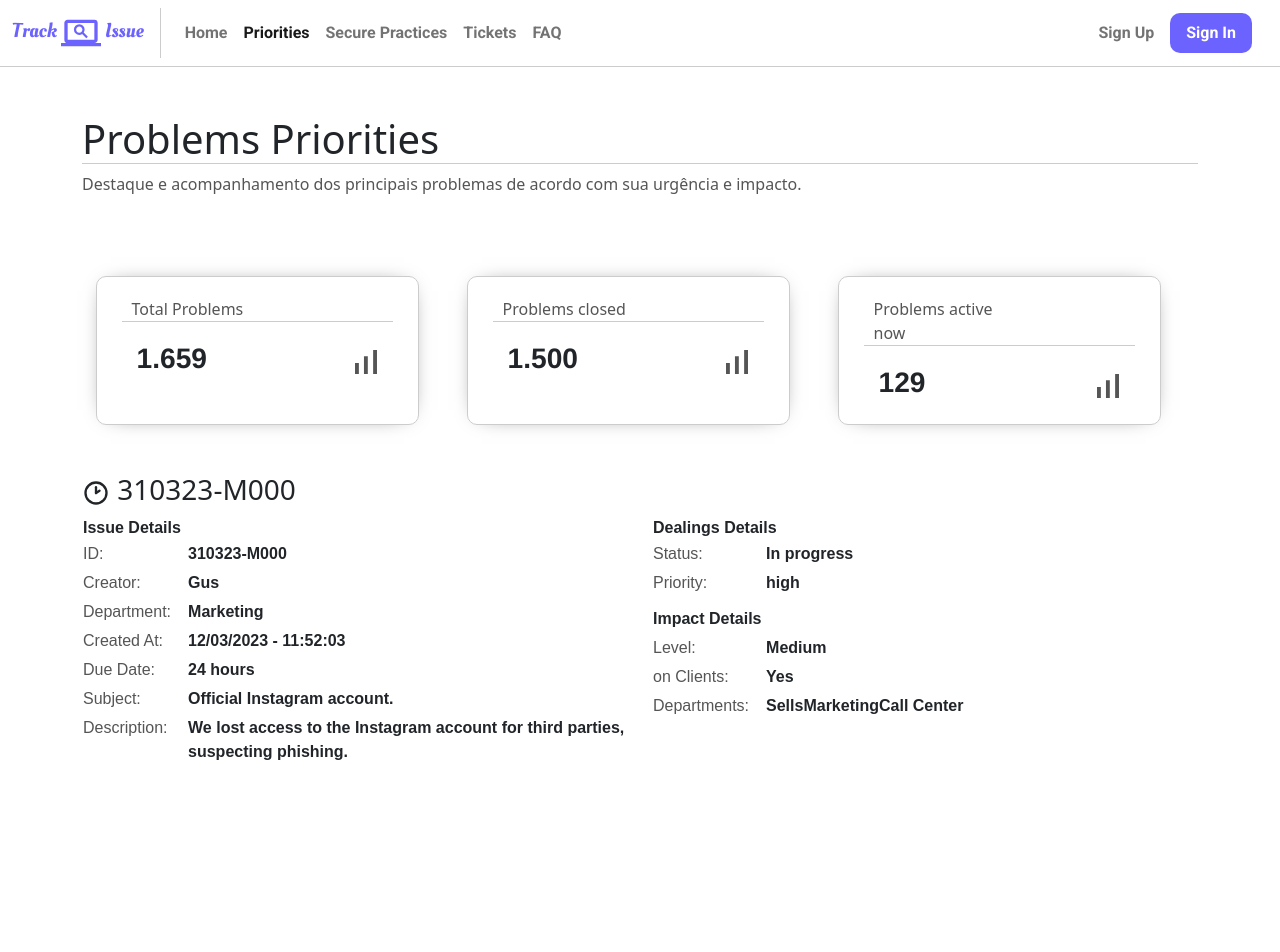
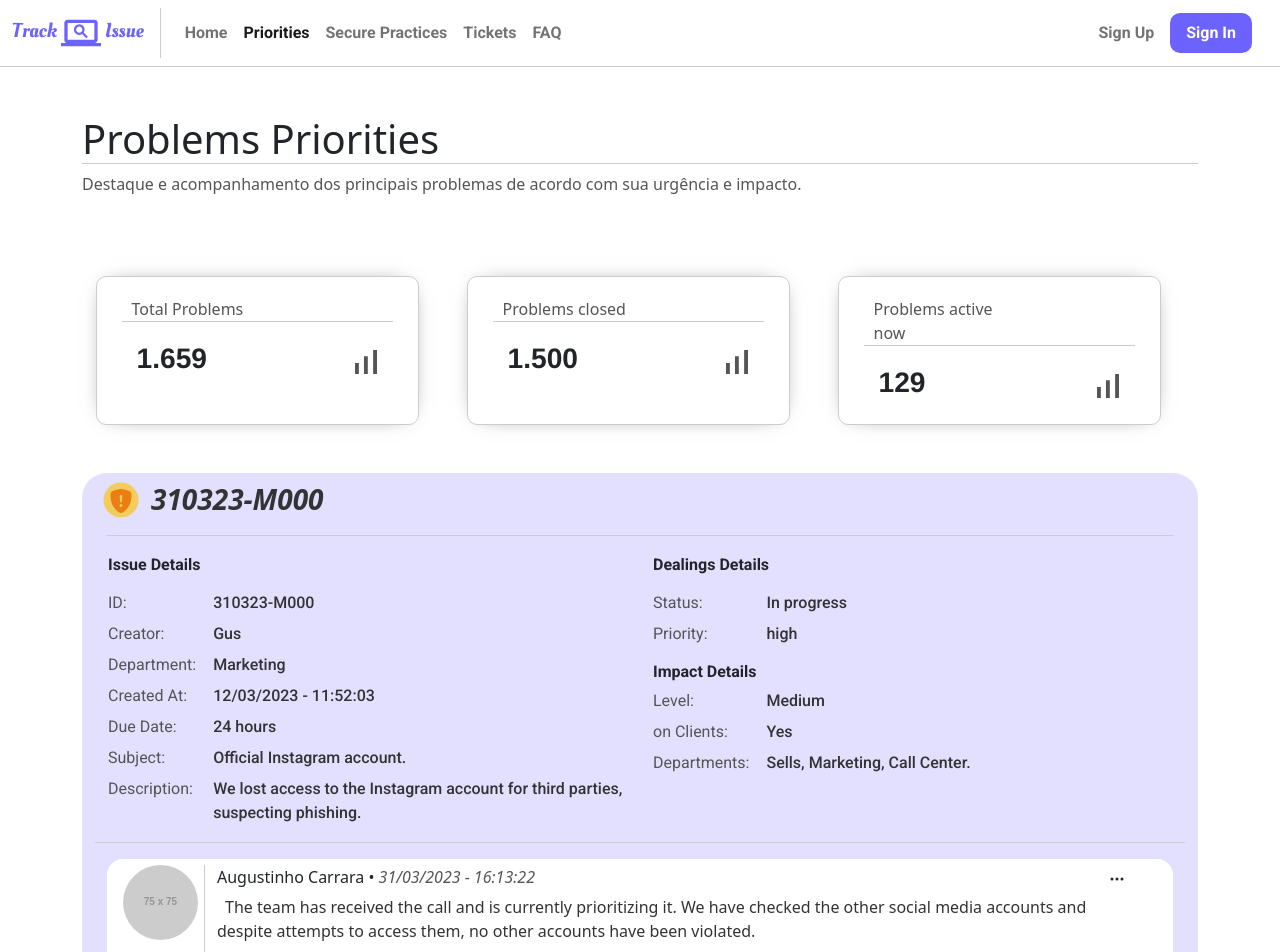
Before and after one commit to LeviPereira9/Issue-Tracker-2.0, a React (Create React App) app: page /priorities in a window 1280 px wide. Shown: the top 952 px of the page. Before the commit the page ends 800 px from the top, so only its background shows below. Built offline with nearby package versions, Linux system fonts and the light colour scheme; no server answers.

Commit message:
Priorities - Comment Section

```diff
--- a/src/pages/Priorities.tsx
+++ b/src/pages/Priorities.tsx
@@ -3,9 +3,12 @@ import { Container } from 'react-bootstrap';
 import PrioritiesCards from '../components/layout/priorities/PrioritiesCards';
 
 //Icons
+// eslint-disable-next-line @typescript-eslint/no-unused-vars
 import { TbClockHour2 } from 'react-icons/tb';
+import { BsShieldFillExclamation, BsShieldFillCheck, BsThreeDots } from 'react-icons/bs';
 
 const Priorities = () => {
+  // eslint-disable-next-line @typescript-eslint/no-unused-vars
   const issueExemple = {
     docId: 'Canvote',
     creatorId: 'b35iITFkUxManITs2evFfdJywFr1',
@@ -51,7 +54,7 @@ const Priorities = () => {
       closedAt: undefined,
       expectedConclusion: '24 hours',
       status: {
-        mode: 2,
+        mode: 1,
         text: 'In progress',
       },
       priority: 'high',
@@ -67,10 +70,16 @@ const Priorities = () => {
         last: '31/03/2023 - 16:24:59',
         comments: [
           {
+            id: 'abada',
+            img: 'https://via.placeholder.com/75',
+            name: 'Augustinho Carrara',
             at: '31/03/2023 - 16:13:22',
             text: 'The team has received the call and is currently prioritizing it. We have checked the other social media accounts and despite attempts to access them, no other accounts have been violated.',
           },
           {
+            id: 'Mangão',
+            img: 'https://via.placeholder.com/75',
+            name: 'Michael Jackson da Silva',
             at: '31/03/2023 - 16:24:59',
             text: 'An announcement has been made on social media alerting that we are not in control of the Instagram account and advising not to continue any conversation at the moment.',
           },
@@ -95,89 +104,139 @@ const Priorities = () => {
             <section key={issue.docId} className="priorities-issue-panel">
               <div className="priorities-issue-panel-header">
                 <h3 className="priorities-issue-panel-header__title">
-                  <TbClockHour2 /> {issue.docId}
+                  {issue.status.mode !== 2 ? (
+                    <span className="priorities-issue-panel-header__title-icon processing">
+                      <BsShieldFillExclamation />
+                    </span>
+                  ) : (
+                    <span className="priorities-issue-panel-header__title-icon checked">
+                      <BsShieldFillCheck />
+                    </span>
+                  )}{' '}
+                  {issue.docId}
                 </h3>
               </div>
               <div className="priorities-issue-panel-infos row">
-                <div className="priorities-issue-panel-infos-left col-lg-6">
+                <div className="priorities-issue-panel-infos-left col-md-6">
                   <table>
                     <thead>
                       <tr>
-                        <th colSpan={2}>
+                        <th className="table-title" colSpan={2}>
                           Issue Details
                         </th>
                       </tr>
                     </thead>
                     <tbody>
                       <tr>
-                        <td className='table-title'>ID:</td>
-                        <td className='table-value'>{issue.docId}</td>
+                        <td className="table-key">ID:</td>
+                        <td className="table-value">{issue.docId}</td>
                       </tr>
                       <tr>
-                        <td className='table-title'>Creator:</td>
-                        <td className='table-value'>{issue.creator.name}</td>
+                        <td className="table-key">Creator:</td>
+                        <td className="table-value">{issue.creator.name}</td>
                       </tr>
                       <tr>
-                        <td className='table-title'>Department:</td>
-                        <td className='table-value'>{issue.creator.department}</td>
+                        <td className="table-key">Department:</td>
+                        <td className="table-value">
+                          {issue.creator.department}
+                        </td>
                       </tr>
                       <tr>
-                        <td className='table-title'>Created At:</td>
-                        <td className='table-value'>{issue.createdAt}</td>
+                        <td className="table-key">Created At:</td>
+                        <td className="table-value">{issue.createdAt}</td>
                       </tr>
                       <tr>
-                        <td className='table-title'>{issue.closedAt ? 'Closed At: ' : 'Due Date: '}</td>
-                        <td className='table-value'>
+                        <td className="table-key">
+                          {issue.closedAt ? 'Closed At: ' : 'Due Date: '}
+                        </td>
+                        <td className="table-value">
                           {issue.closedAt
                             ? issue.closedAt
                             : issue.expectedConclusion}
                         </td>
                       </tr>
                       <tr>
-                        <td className='table-title'>Subject:</td>
-                        <td className='table-value'>{issue.subject}</td>
+                        <td className="table-key">Subject:</td>
+                        <td className="table-value">{issue.subject}</td>
                       </tr>
                       <tr>
-                        <td className='table-title'>Description:</td>
-                        <td className='table-value'>{issue.desc}</td>
+                        <td className="table-key">Description:</td>
+                        <td className="table-value">{issue.desc}</td>
                       </tr>
                     </tbody>
                   </table>
                 </div>
-                <div className="priorities-issue-panel-infos-right col-lg-6">
+                <div className="priorities-issue-panel-infos-right col-md-6">
                   <table>
                     <thead>
                       <tr>
-                        <th colSpan={2}>Dealings Details</th>
+                        <th className="table-title" colSpan={2}>
+                          Dealings Details
+                        </th>
                       </tr>
                     </thead>
                     <tbody>
                       <tr>
-                        <td className='table-title'>Status:</td>
-                        <td className='table-value'>{issue.status.text}</td>
+                        <td className="table-key">Status:</td>
+                        <td className="table-value">{issue.status.text}</td>
                       </tr>
                       <tr>
-                        <td className='table-title'>Priority:</td>
-                        <td className='table-value'>{issue.priority}</td>
+                        <td className="table-key">Priority:</td>
+                        <td className="table-value">{issue.priority}</td>
                       </tr>
                       <tr>
-                        <th className='pt-2 pb-1' colSpan={2}>Impact Details</th>
+                        <th className="pt-2 pb-1" colSpan={2}>
+                          Impact Details
+                        </th>
                       </tr>
                       <tr>
-                        <td className='table-title'>Level:</td>
-                        <td className='table-value'>{issue.impact.level.text}</td>
+                        <td className="table-key">Level:</td>
+                        <td className="table-value">
+                          {issue.impact.level.text}
+                        </td>
                       </tr>
                       <tr>
-                        <td className='table-title'>on Clients:</td>
-                        <td className='table-value'>{issue.impact.onClients ? 'Yes' : 'No'}</td>
+                        <td className="table-key">on Clients:</td>
+                        <td className="table-value">
+                          {issue.impact.onClients ? 'Yes' : 'No'}
+                        </td>
                       </tr>
                       <tr>
-                        <td className='table-title'>Departments:</td>
-                        <td className='table-value'>{issue.impact.deparments}</td>
+                        <td className="table-key">Departments:</td>
+                        <td className="table-value">
+                          {issue.impact.deparments.join(', ') + '.'}
+                        </td>
                       </tr>
                     </tbody>
                   </table>
                 </div>
+              </div>
+              <div className="priorities-issue-panel-comments">
+                {issue.update.comments.map(comment => (
+                  <div key={comment.id} className="comment">
+                    <div className="comment-userProfile">
+                      <img
+                        src={comment.img}
+                        alt="User profile"
+                        className="comment-userProfile-img"
+                      />
+                    </div>
+                    <div className="comment-info">
+                      <div className="comment-info-header">
+                        <div className="comment-info-header-user">
+                          <span className="h6">
+                            {comment.name} •
+                          </span>
+                          <span className="comment-info__at"> {comment.at}</span>
+                        </div>
+                        <div className="comment-info-header-tools">
+                          <BsThreeDots/>
+                        </div>
+                      </div>
+                      <p className="comment-info__text">{comment.text}</p>
+                    </div>
+                  </div>
+                ))}
               </div>
             </section>
           ))}
--- a/src/scss/0_plugins/_fonts.scss
+++ b/src/scss/0_plugins/_fonts.scss
@@ -1,2 +1,3 @@
 @import url('https://fonts.googleapis.com/css2?family=Roboto:ital,wght@0,100;0,300;0,400;0,500;0,700;0,900;1,100;1,300;1,400;1,500;1,700;1,900&display=swap');
 @import url('https://fonts.googleapis.com/css2?family=Oleo+Script&display=swap');
+@import url('https://fonts.googleapis.com/css2?family=Lato:ital,wght@0,100;0,300;0,400;0,700;0,900;1,100;1,300;1,400;1,700;1,900&display=swap');
--- a/src/scss/2_layouts/priorities/_priorities.scss
+++ b/src/scss/2_layouts/priorities/_priorities.scss
@@ -77,10 +77,70 @@
   //Issues
   &-issue {
     &-panel {
+      position: relative;
+      background-color: variables.$priorities-info-bg;
+      padding: 10px 25px;
+      border-radius: 25px;
+
+      &-header {
+        margin-bottom: 16px;
+        padding-bottom: 10px;
+        border-bottom: 1px solid variables.$global-border-color;
+
+        &__title {
+          display: flex;
+          align-items: center;
+          gap: 16px;
+          font-style: italic;
+          color: variables.$global-text-color;
+          font-weight: bold;
+
+          .checked {
+            color: variables.$priorities-info-check-color;
+
+            &::after {
+              background-color: variables.$priorities-info-check-bg;
+            }
+          }
+
+          .processing {
+            color: variables.$priorities-info-processing-color;
+
+            &::after {
+              background-color: variables.$priorities-info-processing-bg;
+            }
+          }
+
+          &-icon {
+            position: relative;
+
+            svg {
+              padding-bottom: 4px;
+              position: relative;
+              z-index: 1;
+            }
+
+            &::after {
+              content: '';
+              width: 35px;
+              height: 35px;
+              position: absolute;
+              top: 50%;
+              left: 50%;
+              transform: translate(-50%, -50%);
+              border-radius: 50%;
+            }
+          }
+        }
+      }
+
       &-infos {
+        margin-bottom: 16px;
+        border-bottom: 1px solid variables.$global-border-color;
+
         table {
           line-height: 1.5em;
-          font-family: Arial, Helvetica, sans-serif;
+          font-family: 'Roboto', sans-serif;
 
           td {
             vertical-align: text-top !important;
@@ -88,19 +148,69 @@
         }
 
         .table-title {
+          padding-bottom: 13px;
+        }
+
+        .table-key {
           padding-right: 16px;
-          padding-bottom: 4px;
+          padding-bottom: 6px;
           color: variables.$global-subText-color;
         }
 
         .table-value {
-          font-weight: bold;
+          font-weight: 500;
+          color: variables.$global-text-color;
           text-align: start;
         }
 
-        &-left {
+        &-left,
+        &-right {
+          padding-bottom: 16px;
         }
       }
     }
   }
 }
+
+.comment {
+  display: flex;
+  gap: 6px;
+  margin-bottom: 16px;
+  background-color: white;
+  padding: 6px 16px;
+  border-radius: 16px;
+
+  &-userProfile {
+    padding-right: 6px;
+    margin-right: 6px;
+    border-right: 1px solid variables.$global-border-color;
+
+    &-img {
+      border-radius: 50%;
+    }
+  }
+
+  &-info {
+    &-header {
+      display: flex;
+      justify-content: space-between;
+      padding-right: 32px;
+      margin-bottom: 6px;
+
+      &-tools {
+        cursor: pointer;
+      }
+    }
+
+    &__at {
+      color: variables.$global-subText-color;
+      font-style: italic;
+    }
+
+    &__text {
+      text-indent: 0.5em;
+      padding-right: 32px;
+      color: variables.$global-text-color;
+    }
+  }
+}
```
Also changed, not shown: src/scss/1_base/_variables.scss (+11 -1 lines).
